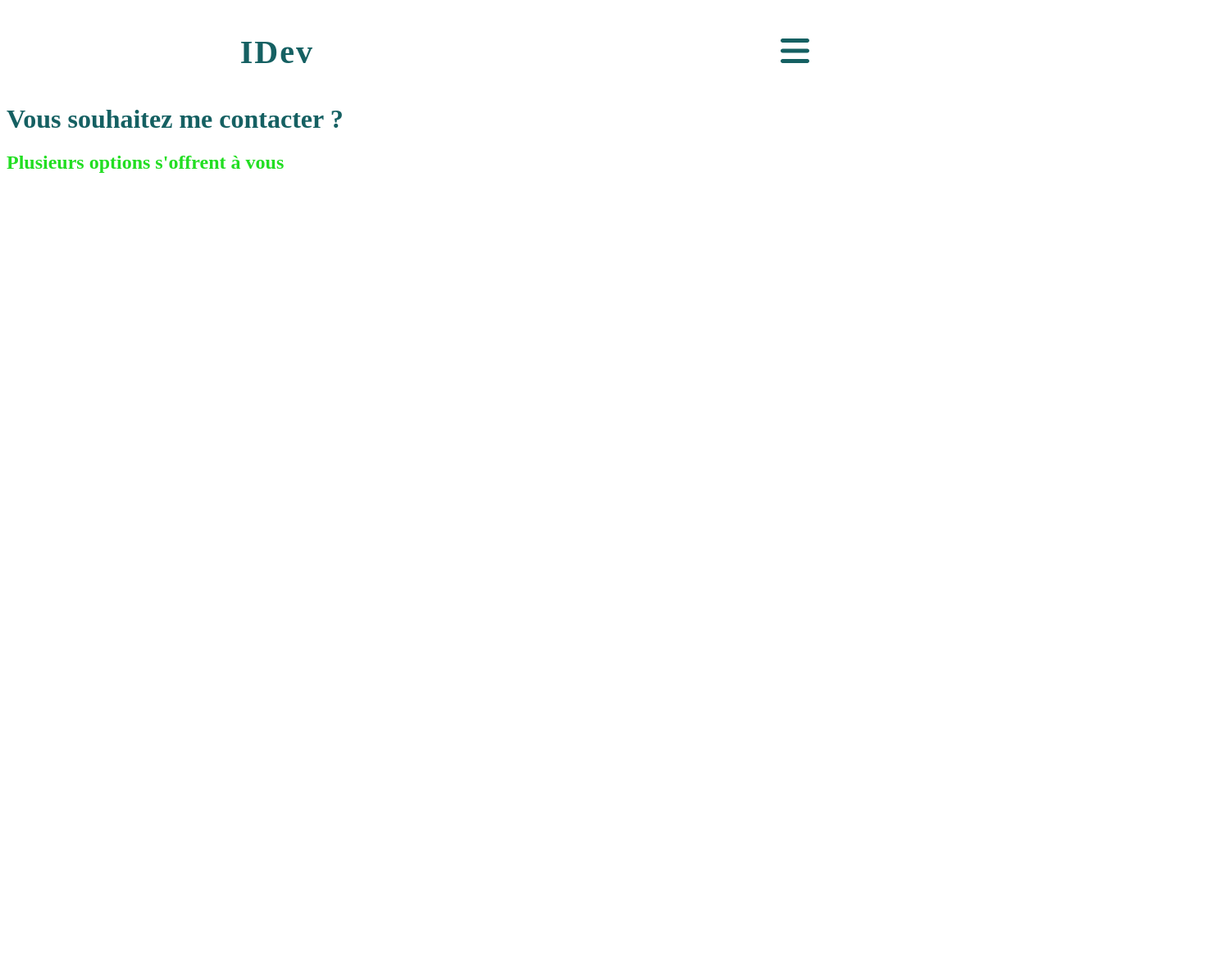
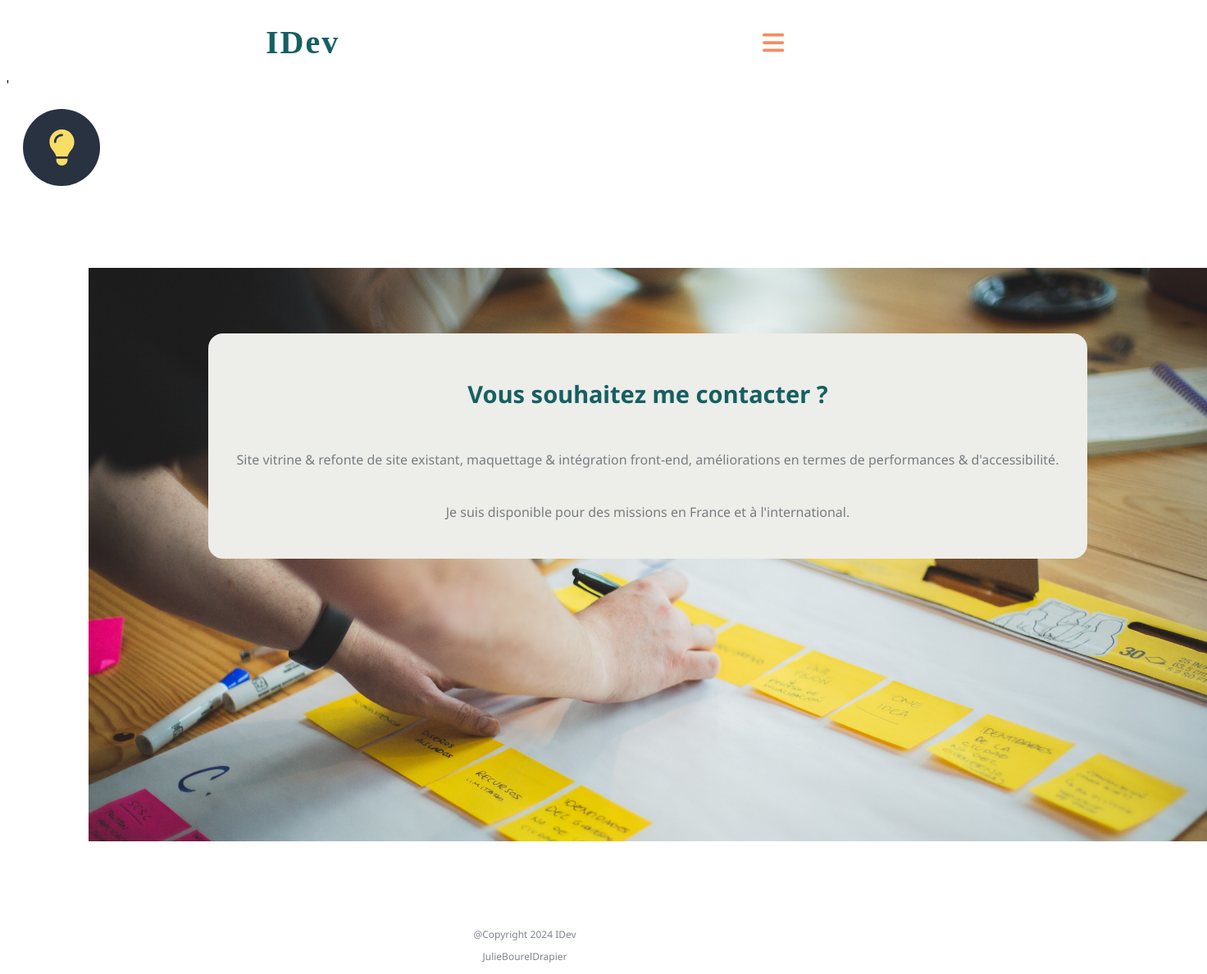
Before and after one commit to JulieBourelDrapier/my-app, a React (Create React App) app: page /contact in a window 1280 px wide. Shown: the whole page at 82% size, 1472 px wide, since content can reach past the window. Before the commit the page ends 800 px from the top, so only its background shows below. Built offline with nearby package versions, Linux system fonts and the light colour scheme; a web font is replaced by a local one.

Commit message:
burger menu, adaptation of content and pages

```diff
--- /dev/null
+++ b/src/components/Footer/index.jsx
@@ -0,0 +1,34 @@
+import React from "react";
+import colors from '../../utils/style/colors'
+import styled from 'styled-components'
+import fonts from '../../utils/style/fonts'
+
+const FooterContainer = styled.footer`
+  width: 100%;
+  padding: 0;
+  margin: 0 auto;
+  display: flex;
+  flex-direction: column;
+  align-items: center;
+  justify-content: center;
+  opacity: 0.6;
+`
+const FooterContent = styled.p`
+  color: ${colors.black};
+  font-family: ${fonts.third};
+  margin: 0;
+  text-align: center;
+  padding: 5px;
+  font-size: 12px;
+`
+
+const Footer = () => {
+  return (
+    <FooterContainer>
+      <FooterContent>@Copyright 2024 IDev</FooterContent>
+      <FooterContent>JulieBourelDrapier</FooterContent>
+    </FooterContainer>
+  );
+};
+
+export default Footer;
--- a/src/components/Header/index.jsx
+++ b/src/components/Header/index.jsx
@@ -1,5 +1,5 @@
 import React from 'react';
-import { fallDown as MenuBurger } from 'react-burger-menu';
+import { fallDown as Menu } from 'react-burger-menu';
 import { Link } from 'react-router-dom'
 import styled from 'styled-components'
 import colors from '../../utils/style/colors'
@@ -8,47 +8,73 @@ import { FontAwesomeIcon } from '@fortawesome/react-fontawesome';
 import { faBars } from '@fortawesome/free-solid-svg-icons';
 
 
+
 const HeaderWrapper = styled.div`
+  width: 100%;
+  margin: 0;
+  display: flex;
+  flex-direction: column;
+`
+const NavContainer = styled.div`
   display: flex;
   flex-direction: row;
-  justify-content: space-around;
   align-items: center;
-  width: 100%;
-  margin: 40px auto;
+  justify-content: space-between;
+  margin: 20px auto;
+  width: 80%;
+  @media (min-width: 768px) {
+    width: 50%;
+  }
 `
 const MainTitle = styled.h1`
   color: ${colors.primary};
   font-family: ${fonts.primary};
-  font-size: 20px;
+  font-size: 26px;
   letter-spacing: 2px;
   margin: 0;
   @media (min-width: 768px) {
     font-size: 40px;
   }
 `
-
-const StyledLink = styled(Link)`
-  color: ${colors.primary};
-  font-family: ${fonts.primary};
-  font-size: 40px;
+const StyledFontAwesomeIcon = styled(FontAwesomeIcon)`
+  color: ${colors.sixth};
+  font-size: 24px;
+  @media (min-width: 768px) {
+    font-size: 30px;
   }
 `
 
+const StyledLink = styled(Link)`
+  color: ${colors.white};
+  font-family: ${fonts.third};
+  font-size: 16px;
+  text-decoration: none;
+  padding: 10px;
+  @media (min-width: 768px) {
+    font-size: 30px;
+  }
+  &:hover {
+    color: ${colors.third};
+    font-size: 24px;
+    font-weight: bold;
+    opacity: 1;
+  }
+`
 
 const Header = () => {
   return (
-    <div>
     <HeaderWrapper>
-      <MainTitle>IDev</MainTitle>
-      <StyledLink to="/"><FontAwesomeIcon icon={faBars} /></StyledLink>
+      <NavContainer>
+        <MainTitle>IDev</MainTitle>
+        <StyledFontAwesomeIcon icon={faBars} />
+      </NavContainer>
+      <Menu>
+        <StyledLink id="home" className="menu-item" to="/">Accueil</StyledLink>
+        <StyledLink id="about" className="menu-item" to="/skills">À propos</StyledLink>
+        <StyledLink id="project" className="menu-item" to="/projets">Projets</StyledLink>
+        <StyledLink id="contact" className="menu-item" to="/contact">Contact</StyledLink>
+      </Menu>
     </HeaderWrapper>
-    <MenuBurger>
-      <StyledLink id="home" className="menu-item" to="/">Accueil</StyledLink>
-      <StyledLink id="about" className="menu-item" to="/skills">À propos</StyledLink>
-      <StyledLink id="project" className="menu-item" to="/projets">Projets</StyledLink>
-      <StyledLink id="contact" className="menu-item" to="/contact">Contact</StyledLink>
-    </MenuBurger>
-    </div>
   );
 };
 
--- a/src/index.jsx
+++ b/src/index.jsx
@@ -7,23 +7,26 @@ import Projets from './pages/Projets'
 import Skills from './pages/Skills'
 import Header from './components/Header'
 import Error from './components/Error'
+import Footer from './components/Footer'
+import Article from './components/Article'
 // import Article from './components/Article'
-import { createGlobalStyle } from 'styled-components'
+// import { createGlobalStyle } from 'styled-components'
 
-const GlobalStyle = createGlobalStyle`
-    * {
-      font-family: 'Trebuchet MS', Helvetica, sans-serif;
-    }
+// const GlobalStyle = createGlobalStyle`
+//     * {
+//       font-family: 'Trebuchet MS', Helvetica, sans-serif;
+//     }
 
-    body {
-      margin: 0;
-    }
-`
+//     body {
+//       margin: 0;
+//     }
+// `
 
 ReactDOM.render(
   <React.StrictMode>
     <Router>
-      <Header />
+      <Header />'
+      <Article />
       <Routes>
         <Route path="/" element={<Home />} />
         <Route path="/contact" element={<Contact />} />
@@ -31,6 +34,7 @@ ReactDOM.render(
         <Route path="/skills" element={< Skills/>} />
         <Route path="*" element={<Error />} />
       </Routes>
+      <Footer />
     </Router>
   </React.StrictMode>,
   document.getElementById('root')
--- a/src/pages/Contact/index.jsx
+++ b/src/pages/Contact/index.jsx
@@ -2,19 +2,49 @@ import styled from 'styled-components'
 import colors from '../../utils/style/colors'
 import fonts from '../../utils/style/fonts'
 
-const Title = styled.h1`
+const ContactContainer = styled.section`
+background-image: url(${require('../../assets/conception.jpg')});
+background-repeat: no-repeat;
+background-size: cover;
+width: 100%;
+margin: 100px;
+padding: 50px;
+height: 600px;
+`
+const ContactSection = styled.div`
+  display: flex;
+  flex-direction: column;
+  align-items: center;
+  justify-content: center;
+  width: 80%;
+  margin: 0 auto;
+  gap: 10px;
+  font-family: ${fonts.third};
+  background-color: ${colors.white};
+  border-radius: 18px;
+  padding: 30px;
+  margin-bottom: 90px;
+  margin-top: 30px;
+`
+const Title = styled.h2`
   color: ${colors.primary};
+  font-size: 29px;
+  text-align: center;
 `
-const Subtitle = styled.h2`
-  color: ${colors.secondary};
+const ContactParagraph = styled.p`
+  color: ${colors.black};
+  opacity: 0.6;
 `
 
 function Contact() {
   return (
-    <div>
-      <Title>Vous souhaitez me contacter ?</Title>
-      <Subtitle>Plusieurs options s'offrent à vous</Subtitle>
-    </div>
+    <ContactContainer>
+      <ContactSection>
+        <Title>Vous souhaitez me contacter ?</Title>
+        <ContactParagraph>Site vitrine & refonte de site existant, maquettage & intégration front-end, améliorations en termes de performances & d'accessibilité.</ContactParagraph>
+        <ContactParagraph>Je suis disponible pour des missions en France et à l'international.</ContactParagraph>
+      </ContactSection>
+    </ContactContainer>
   )
 }
 
--- a/src/pages/Home/index.jsx
+++ b/src/pages/Home/index.jsx
@@ -91,12 +91,12 @@ const DetailsContainer = styled.div`
 `
 const Details = styled.p`
   color: ${colors.black};
-  opacity: 0.9;
+  opacity: 0.8;
   letter-spacing: 1px;
   font-size: 14px;
   font-family: ${fonts.third};
   display: flex;
-  padding-top: 30px;
+  padding-top: 0;
   padding-left: 10px;
   justify-content: flex-start;
   @media (min-width: 768px) {
@@ -122,8 +122,8 @@ function Home() {
       <FirstSection>
         <Article />
         <HomeContainer>
-          <Title>Votre projet, une priorité</Title>
-          <Presentation>Vous êtes créateur ou gestionnaire d'une entreprise et vous êtes en quête de visibilité ?</Presentation>
+          <Title>Votre projet, ma priorité</Title>
+          <Presentation>Vous êtes créateur et vous rêvez qu'un site mette en lumière votre travail</Presentation>
           <Presentation>Contactez-moi !</Presentation>
         </HomeContainer>
       </FirstSection>
```
